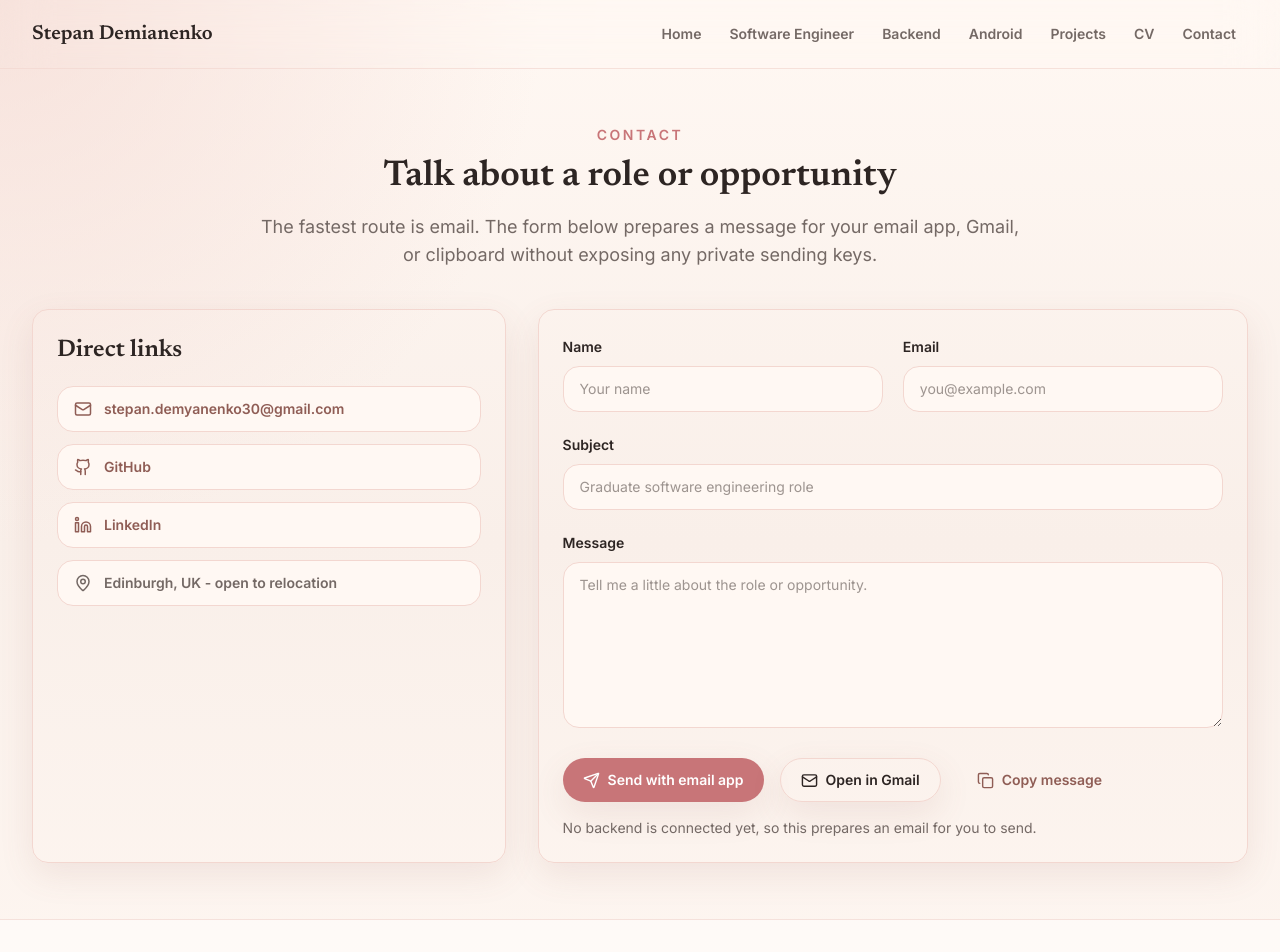
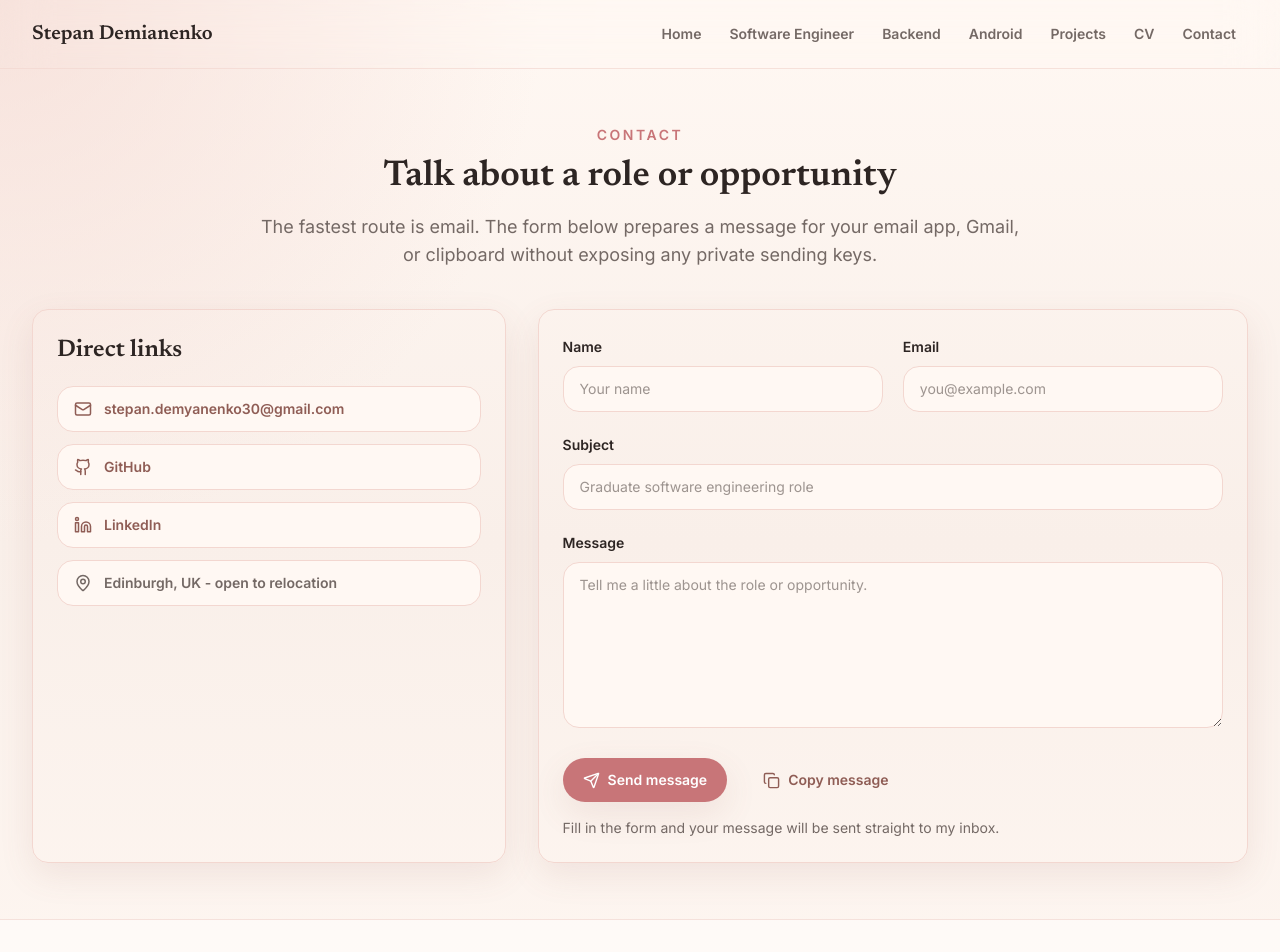
Before and after one commit to sneri12pic/portfolio, a Next.js app: page /contact in a window 1280 px wide. Shown: the top 952 px of the page. Built offline with nearby package versions, Linux system fonts and the light colour scheme; no server answers.

Commit message:
Send contact form via Web3Forms

```diff
--- a/src/components/ContactForm.tsx
+++ b/src/components/ContactForm.tsx
@@ -1,7 +1,7 @@
 "use client";
 
-import { FormEvent, useMemo, useState } from "react";
-import { Check, Copy, Mail, Send } from "lucide-react";
+import { FormEvent, useState } from "react";
+import { Check, Copy, Send } from "lucide-react";
 import { Button } from "@/components/Button";
 import { contact, cn } from "@/lib/utils";
 
@@ -21,30 +21,15 @@ const initialState: FormState = {
   message: ""
 };
 
+// Public access key from web3forms.com — safe to expose client-side.
+const ACCESS_KEY = process.env.NEXT_PUBLIC_WEB3FORMS_ACCESS_KEY;
+
 export function ContactForm() {
   const [form, setForm] = useState<FormState>(initialState);
   const [errors, setErrors] = useState<FormErrors>({});
-  const [status, setStatus] = useState<"idle" | "copied" | "opened">("idle");
-
-  const emailBody = useMemo(() => {
-    return `Name: ${form.name}\nEmail: ${form.email}\n\n${form.message}`;
-  }, [form]);
-
-  const mailto = useMemo(() => {
-    return `mailto:${contact.email}?subject=${encodeURIComponent(form.subject)}&body=${encodeURIComponent(emailBody)}`;
-  }, [emailBody, form.subject]);
-
-  const gmailCompose = useMemo(() => {
-    const params = new URLSearchParams({
-      view: "cm",
-      fs: "1",
-      to: contact.email,
-      su: form.subject,
-      body: emailBody
-    });
-
-    return `https://mail.google.com/mail/?${params.toString()}`;
-  }, [emailBody, form.subject]);
+  const [status, setStatus] = useState<
+    "idle" | "submitting" | "success" | "error" | "copied"
+  >("idle");
 
   function validate() {
     const nextErrors: FormErrors = {};
@@ -60,26 +45,45 @@ export function ContactForm() {
     return Object.keys(nextErrors).length === 0;
   }
 
-  function handleSubmit(event: FormEvent<HTMLFormElement>) {
+  async function handleSubmit(event: FormEvent<HTMLFormElement>) {
     event.preventDefault();
     if (!validate()) return;
+    if (!ACCESS_KEY) {
+      setStatus("error");
+      return;
+    }
 
-    window.location.href = mailto;
-    setStatus("opened");
-  }
-
-  function handleOpenGmail() {
-    if (!validate()) return;
-
-    window.open(gmailCompose, "_blank", "noopener,noreferrer");
-    setStatus("opened");
+    setStatus("submitting");
+    try {
+      const res = await fetch("https://api.web3forms.com/submit", {
+        method: "POST",
+        headers: { "Content-Type": "application/json", Accept: "application/json" },
+        body: JSON.stringify({
+          access_key: ACCESS_KEY,
+          name: form.name,
+          email: form.email,
+          subject: form.subject,
+          message: form.message,
+          // surfaced as the email's reply-to so you can reply directly
+          replyto: form.email
+        })
+      });
+      const data = await res.json();
+      if (data.success) {
+        setStatus("success");
+        setForm(initialState);
+      } else {
+        setStatus("error");
+      }
+    } catch {
+      setStatus("error");
+    }
   }
 
   async function handleCopyMessage() {
     if (!validate()) return;
-
     await navigator.clipboard.writeText(
-      `To: ${contact.email}\nSubject: ${form.subject}\n\n${emailBody}`
+      `To: ${contact.email}\nSubject: ${form.subject}\n\nName: ${form.name}\nEmail: ${form.email}\n\n${form.message}`
     );
     setStatus("copied");
   }
@@ -151,11 +155,13 @@ export function ContactForm() {
         </div>
       </div>
       <div className="mt-6 flex flex-wrap items-center gap-4">
-        <Button type="submit">
-          <Send aria-hidden size={17} /> Send with email app
-        </Button>
-        <Button type="button" variant="secondary" onClick={handleOpenGmail}>
-          <Mail aria-hidden size={17} /> Open in Gmail
+        <Button
+          type="submit"
+          disabled={status === "submitting"}
+          className="disabled:cursor-not-allowed disabled:opacity-60"
+        >
+          <Send aria-hidden size={17} />
+          {status === "submitting" ? "Sending…" : "Send message"}
         </Button>
         <Button type="button" variant="ghost" onClick={handleCopyMessage}>
           {status === "copied" ? (
@@ -165,12 +171,19 @@ export function ContactForm() {
           )}
           Copy message
         </Button>
-        <p className="text-sm text-warm-gray">
-          {status === "copied"
-            ? "Message copied. Paste it into any email app."
-            : status === "opened"
-              ? "Your email app should open with the message prefilled."
-              : "No backend is connected yet, so this prepares an email for you to send."}
+        <p
+          className={cn(
+            "text-sm",
+            status === "error" ? "text-rose" : "text-warm-gray"
+          )}
+        >
+          {status === "success"
+            ? "Thanks — your message was sent. I'll reply to your email soon."
+            : status === "copied"
+              ? "Message copied. Paste it into any email app."
+              : status === "error"
+                ? `Sending failed. Please email me directly at ${contact.email}.`
+                : "Fill in the form and your message will be sent straight to my inbox."}
         </p>
       </div>
     </form>
```
Also changed, not shown: 1 other file (tests, documents, lock files or other folders).
